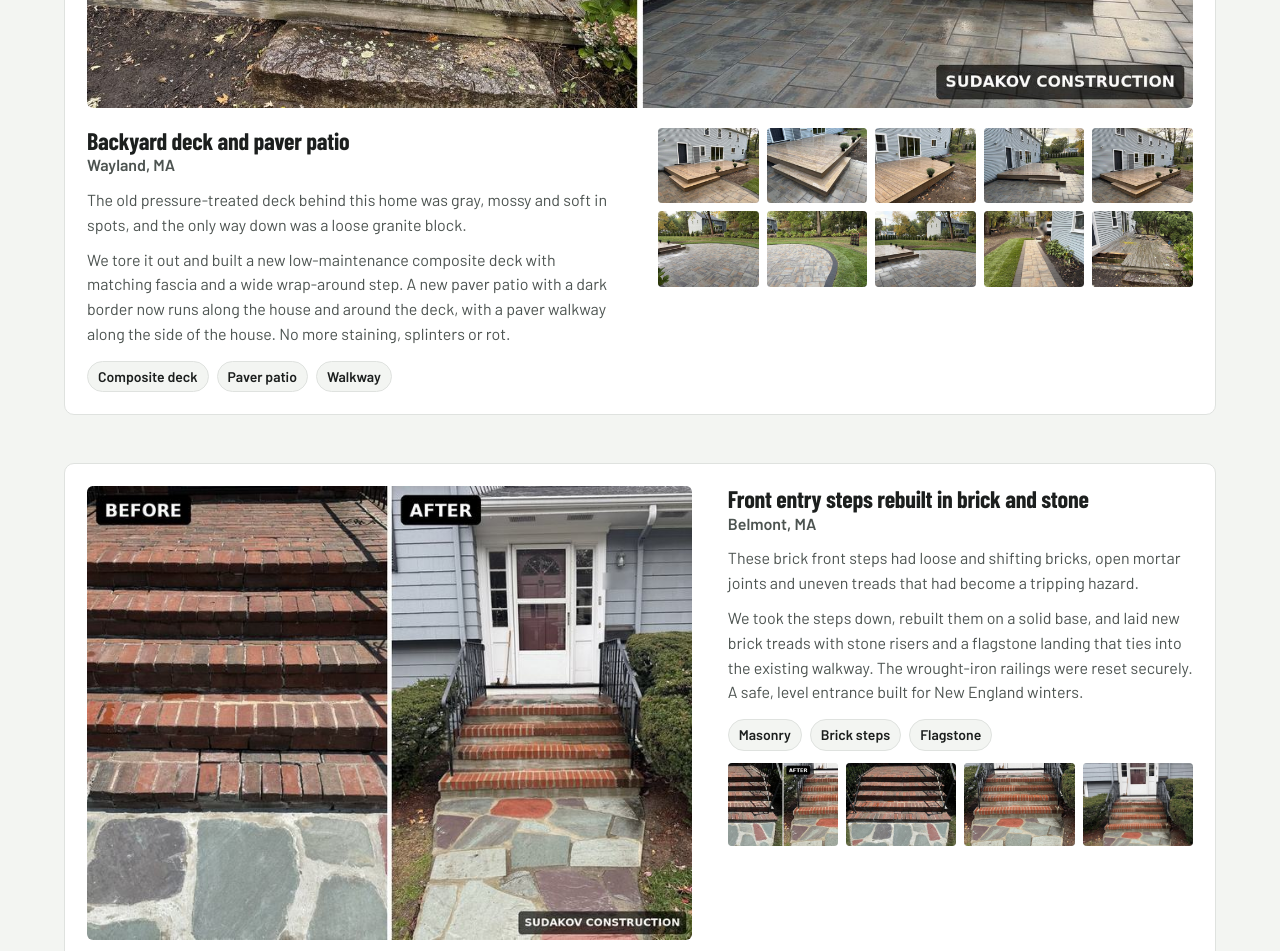
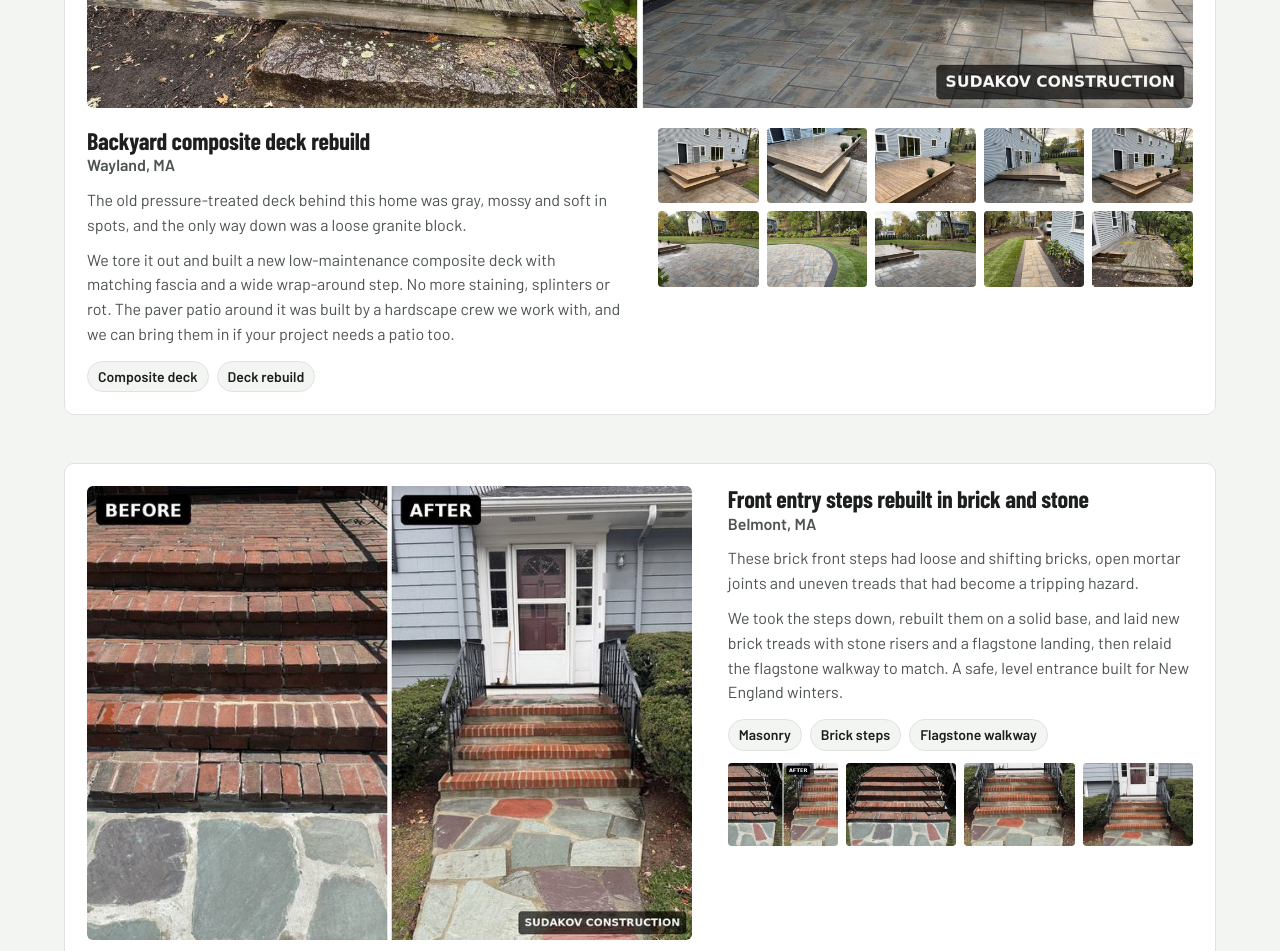
Before and after one commit to murad2026/sudakov, a plain HTML site: page index.html in a window 1280 px wide. Shown: the part 2540-3491 px from the top of the page. Drawn offline with nearby package versions, Linux system fonts and the light colour scheme.

Commit message:
Portfolio: correct Wayland and Belmont job scope
Wayland: deck only; the paver patio was built by a partner crew.
Belmont: steps and flagstone walkway; railings were not part of the job.

Co-Authored-By: Claude Opus 5.5 <noreply@anthropic.com>
Claude-Session: https://claude.ai/code/session_01UJNdjZhCPZJjQZNmz3zNL4

```diff
--- a/index.html
+++ b/index.html
@@ -455,12 +455,12 @@ document.getElementById('qa').innerHTML=qa.map(([q,a],i)=>`<details${i?'':' open
    To add a job: put photos in img/work/<folder>/ as name.jpg (max 1600px) + name-sm.jpg (max 720px),
    then add one entry below. The first photo is the big cover; wide:true for a wide cover image. */
 const work=[
-{folder:'wayland-deck',wide:true,title:'Backyard deck and paver patio',where:'Wayland, MA',
- tags:['Composite deck','Paver patio','Walkway'],
+{folder:'wayland-deck',wide:true,title:'Backyard composite deck rebuild',where:'Wayland, MA',
+ tags:['Composite deck','Deck rebuild'],
  text:['The old pressure-treated deck behind this home was gray, mossy and soft in spots, and the only way down was a loose granite block.',
-       'We tore it out and built a new low-maintenance composite deck with matching fascia and a wide wrap-around step. A new paver patio with a dark border now runs along the house and around the deck, with a paver walkway along the side of the house. No more staining, splinters or rot.'],
+       'We tore it out and built a new low-maintenance composite deck with matching fascia and a wide wrap-around step. No more staining, splinters or rot. The paver patio around it was built by a hardscape crew we work with, and we can bring them in if your project needs a patio too.'],
  photos:[['side-by-side','Before and after: old gray wood deck replaced with a new composite deck',1600,597],
-  ['deck-1','New composite deck with wrap-around step and paver patio'],
+  ['deck-1','New composite deck with wrap-around step'],
   ['deck-step','Close-up of the wrap-around composite step'],
   ['deck-2','Composite deck along the back of the house'],
   ['deck-patio','Deck and patio seen from the side yard'],
@@ -471,9 +471,9 @@ const work=[
   ['walkway','Paver walkway along the side of the house'],
   ['before','Before: weathered wood deck with loose boards']]},
 {folder:'belmont-steps',title:'Front entry steps rebuilt in brick and stone',where:'Belmont, MA',
- tags:['Masonry','Brick steps','Flagstone'],
+ tags:['Masonry','Brick steps','Flagstone walkway'],
  text:['These brick front steps had loose and shifting bricks, open mortar joints and uneven treads that had become a tripping hazard.',
-       'We took the steps down, rebuilt them on a solid base, and laid new brick treads with stone risers and a flagstone landing that ties into the existing walkway. The wrought-iron railings were reset securely. A safe, level entrance built for New England winters.'],
+       'We took the steps down, rebuilt them on a solid base, and laid new brick treads with stone risers and a flagstone landing, then relaid the flagstone walkway to match. A safe, level entrance built for New England winters.'],
  photos:[['before-after','Before and after: worn brick steps rebuilt with new brick treads and stone risers'],
   ['closeup-before-after','Close-up before and after: old brick treads next to the rebuilt brick and stone steps',1600,597],
   ['before','Before: loose bricks and open mortar joints on the old steps'],
```
